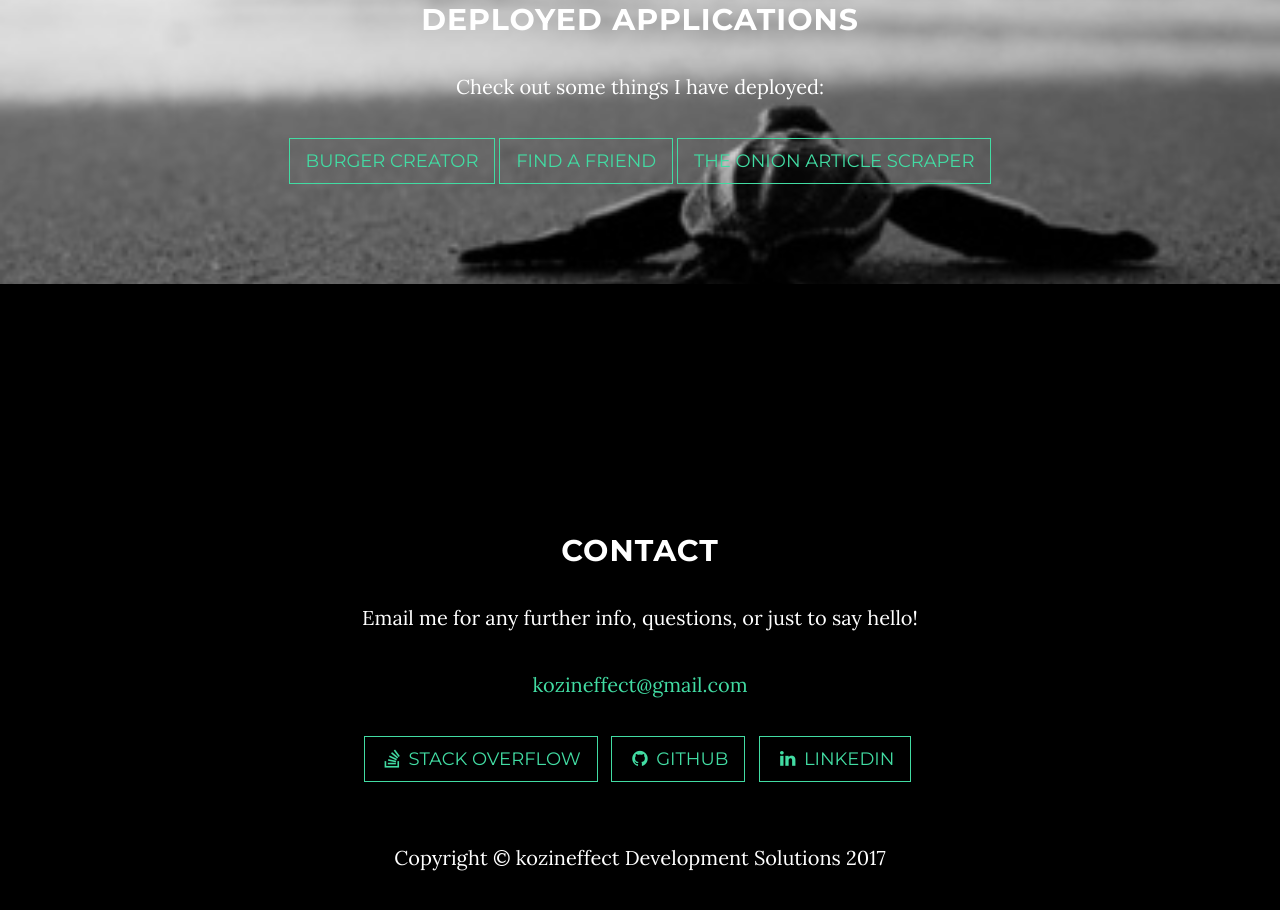
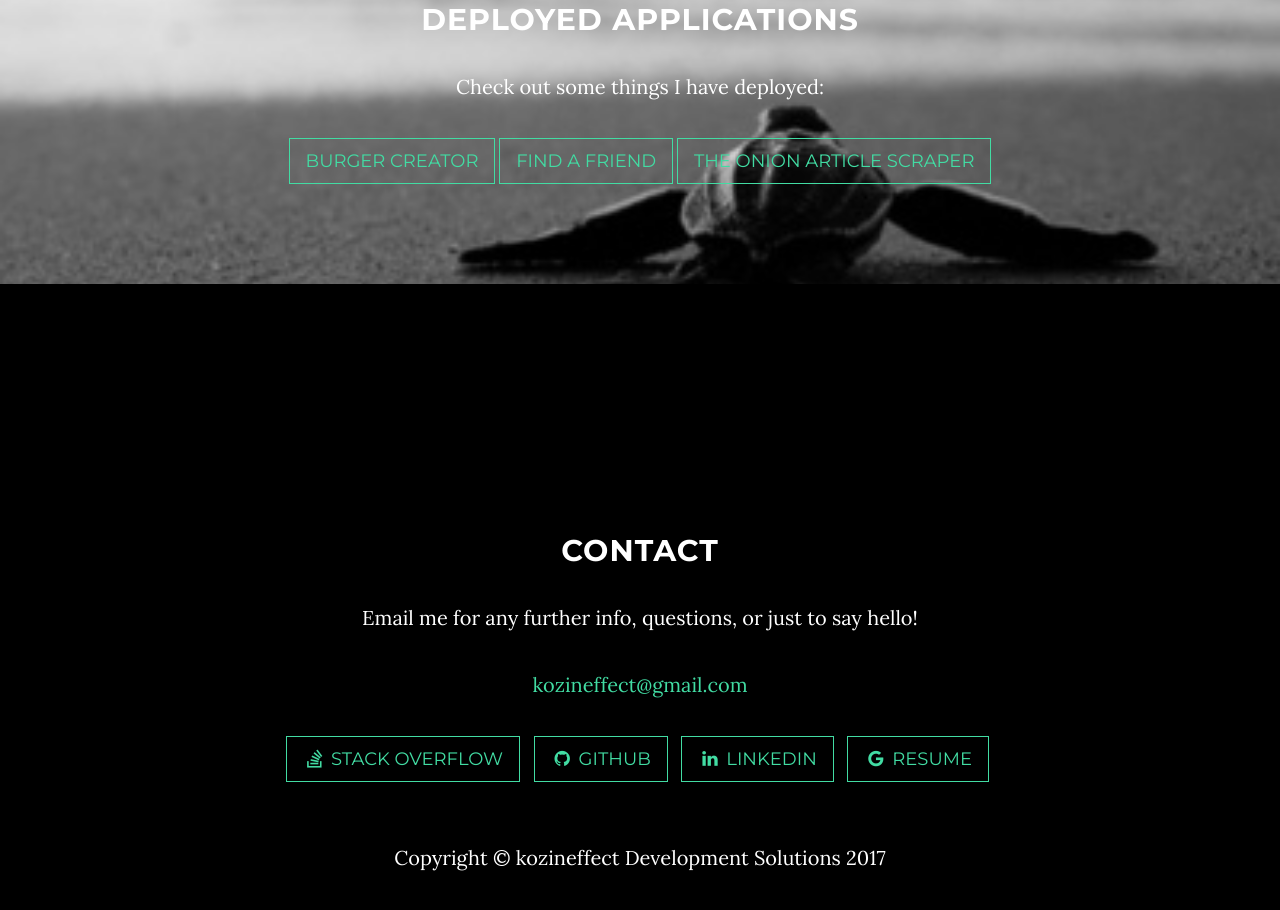
Before and after one commit to kozineffect/professional-profile, a website: page index.html in a window 1280 px wide. Shown: the part 1820-2730 px from the top of the page. Drawn offline with nearby package versions, Linux system fonts and the light colour scheme; some packages are replaced by stand-ins of ours.

Commit message:
Added resume link

```diff
--- a/index.html
+++ b/index.html
@@ -133,6 +133,9 @@
                     <li>
                         <a href="https://www.linkedin.com/in/joseph-kozlowski-051938135/" class="btn btn-default btn-lg"><i class="fa fa-linkedin fa-fw"></i> <span class="network-name">LinkedIn</span></a>
                     </li>
+                    <li>
+                        <a href="https://docs.google.com/document/d/1DvElo5lxBbdxERY2ubixhmVfb8wOnJrhz9FWpSQUDrE/edit?usp=sharing" class="btn btn-default btn-lg"><i class="fa fa-google fa-fw"></i> <span class="network-name">Resume</span></a>
+                    </li>
                 </ul>
             </div>
         </div>
```
